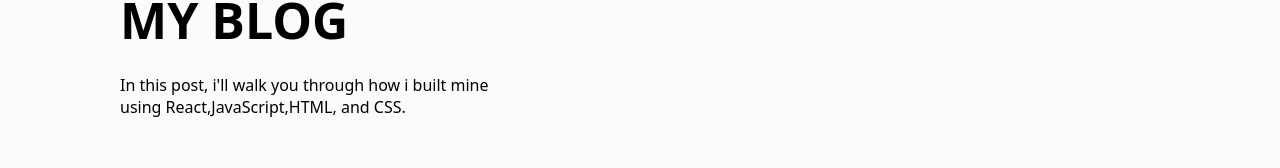
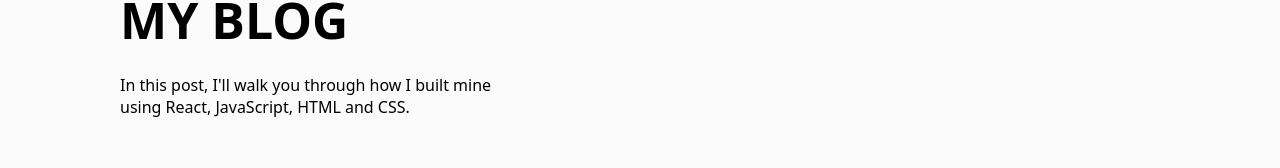
Before and after one commit to Andypraise/react-portfolio, a React (Vite) app: page / in a window 1280 px wide. Shown: the part 2448-2616 px from the top of the page. Built offline with nearby package versions, Linux system fonts and the light colour scheme.

Commit message:
another commit

```diff
--- a/src/page/Blog/Blog.jsx
+++ b/src/page/Blog/Blog.jsx
@@ -10,8 +10,8 @@
         <div className="blog-feature">
           <h2>MY BLOG</h2>
           <p>
-            In this post, i'll walk you through how i built mine <br />
-            using React,JavaScript,HTML, and CSS.
+            In this post, I'll walk you through how I built mine <br />
+            using React, JavaScript, HTML and CSS.
           </p>
         </div>
         <div className="blog-img">
@@ -32,7 +32,7 @@
             <h4>Netlify</h4>
             <p>
               As an alternative for fast hosting <br />
-              and serveless functions.
+              and serverless functions.
             </p>
             <span>2 September 2025</span>
           </div>
--- a/src/page/Home/Home.jsx
+++ b/src/page/Home/Home.jsx
@@ -22,7 +22,7 @@
           </h2>
           <p>
             A passionate web developer with experience in relevant tools,
-            techonologies, <br /> or skills-e.g React,HTML,CSS and JavaScript.
+            techonologies, <br /> and skills-e.g React, HTML, CSS and JavaScript.
           </p>
           <div className="btn">
             <button onClick={handleWhatsApp}>SEND MESSAGE</button>
```
